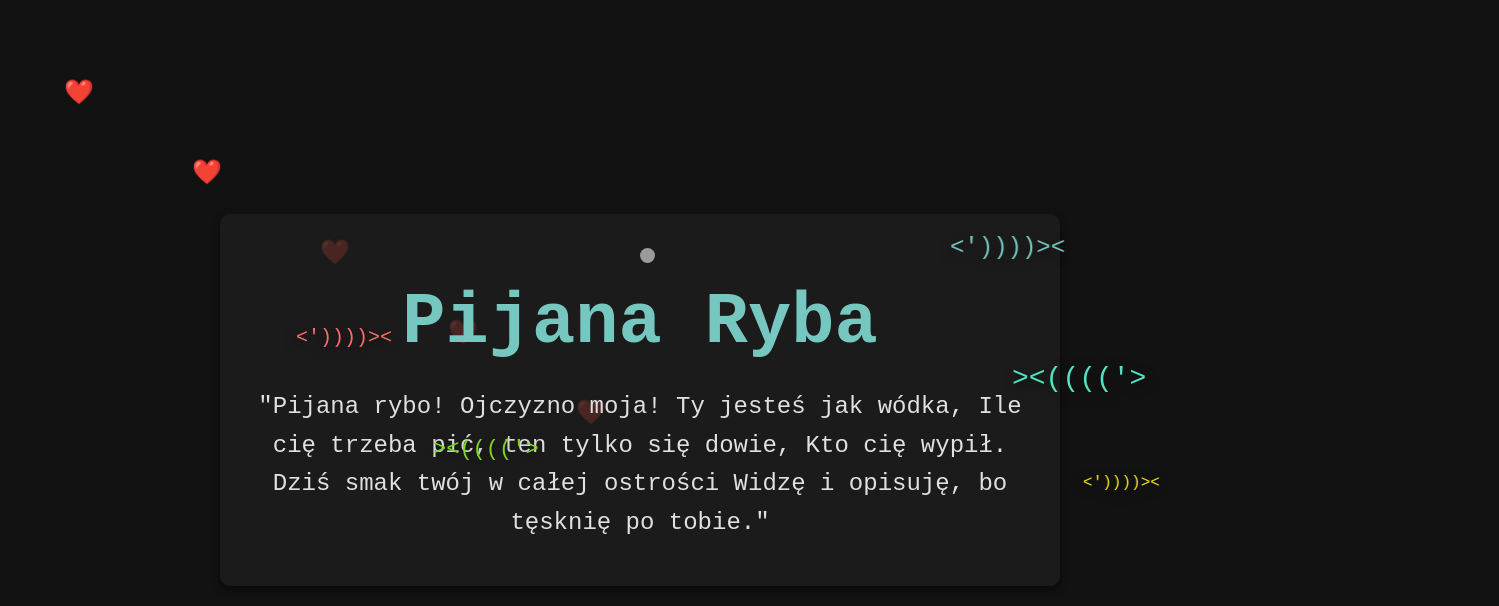
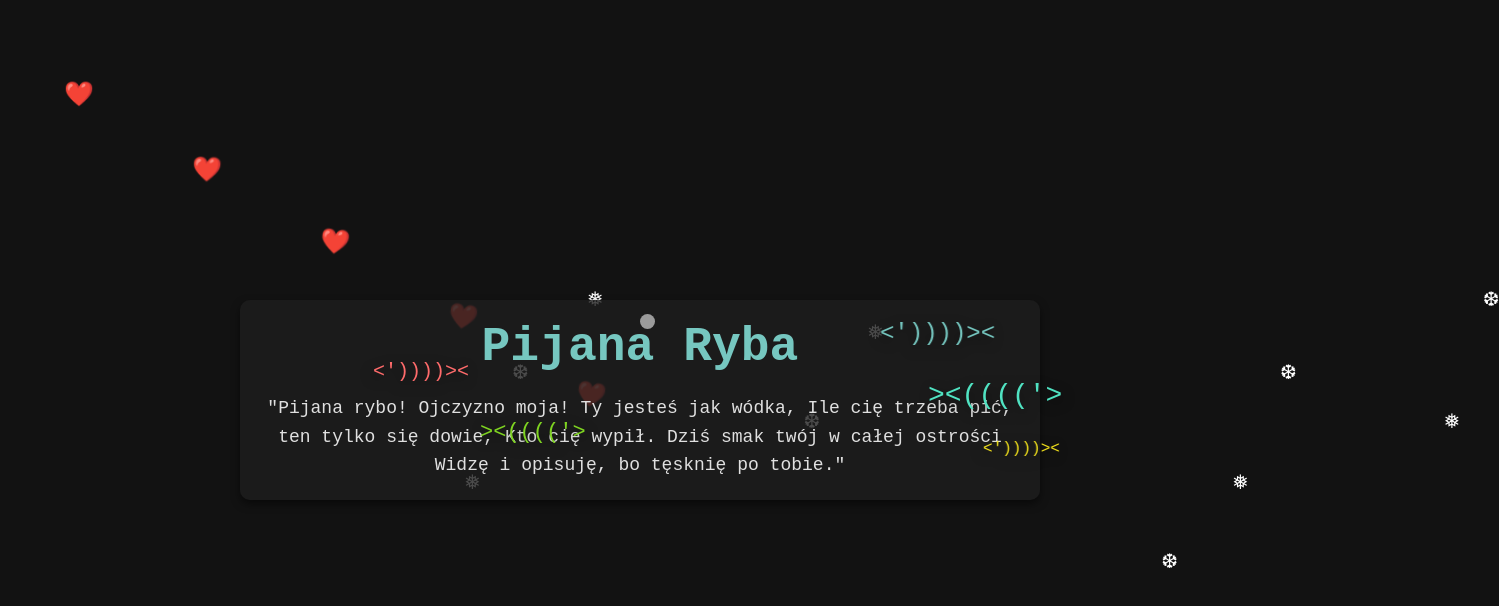
Before and after one commit to kiwipl/pijanaryba, a plain HTML site: page luty.html in a window 1280 px wide. Shown: the whole page, 1499 px wide, since content can reach past the window. Drawn offline with Linux system fonts and the light colour scheme.

Commit message:
Update luty.html

```diff
--- a/luty.html
+++ b/luty.html
@@ -5,28 +5,40 @@
     <meta name="viewport" content="width=device-width, initial-scale=1.0">
     <title>Pijana Ryba - Luty</title>
     <style>
+        /* Reset marginesów i paddingów */
+        * {
+            margin: 0;
+            padding: 0;
+            box-sizing: border-box;
+        }
+
+        /* Stylowanie body */
         body {
             background-color: #121212;
             font-family: 'Courier New', Courier, monospace;
             display: flex;
             justify-content: center;
             align-items: center;
-            height: 100vh;
-            margin: 0;
-            text-align: center;
+            min-height: 100vh;
             color: #e0e0e0;
             overflow: hidden;
             position: relative;
         }
+
+        /* Kontener główny */
         .container {
             max-width: 800px;
+            width: 90%;
             padding: 20px;
             background-color: rgba(30, 30, 30, 0.8);
             box-shadow: 0 4px 8px rgba(0, 0, 0, 0.5);
             border-radius: 10px;
             position: relative;
             z-index: 2;
+            text-align: center;
         }
+
+        /* Ryby */
         .fish {
             font-size: 24px;
             color: #76c7c0;
@@ -34,7 +46,9 @@
             white-space: nowrap;
             animation: swim 8s linear infinite;
             filter: drop-shadow(2px 4px 6px rgba(0, 0, 0, 0.5));
+            z-index: 1;
         }
+
         .fish:nth-child(2) {
             font-size: 20px;
             color: #ff6b6b;
@@ -42,6 +56,7 @@
             animation-delay: -3s;
             top: 30%;
         }
+
         .fish:nth-child(3) {
             font-size: 16px;
             color: #f8e71c;
@@ -49,6 +64,7 @@
             animation-delay: -6s;
             top: 70%;
         }
+
         .fish:nth-child(4) {
             font-size: 28px;
             color: #50e3c2;
@@ -56,6 +72,7 @@
             animation-delay: -9s;
             top: 40%;
         }
+
         .fish:nth-child(5) {
             font-size: 22px;
             color: #7ed321;
@@ -63,23 +80,26 @@
             animation-delay: -2s;
             top: 60%;
         }
+
         @keyframes swim {
             0% {
-                left: -200px;
+                left: -10%;
                 transform: scaleX(1);
             }
             50% {
-                left: calc(100% + 200px);
+                left: 110%;
                 transform: scaleX(1);
             }
             50.01% {
                 transform: scaleX(-1);
             }
             100% {
-                left: -200px;
+                left: -10%;
                 transform: scaleX(-1);
             }
         }
+
+        /* Bąbelki */
         .bubble {
             position: absolute;
             bottom: -50px;
@@ -87,7 +107,9 @@
             border-radius: 50%;
             animation: rise 5s infinite;
             opacity: 0.8;
+            z-index: 1;
         }
+
         .bubble:nth-child(6) {
             width: 10px;
             height: 10px;
@@ -95,6 +117,7 @@
             animation-duration: 7s;
             animation-delay: -2s;
         }
+
         .bubble:nth-child(7) {
             width: 15px;
             height: 15px;
@@ -102,6 +125,7 @@
             animation-duration: 5s;
             animation-delay: -3s;
         }
+
         .bubble:nth-child(8) {
             width: 8px;
             height: 8px;
@@ -109,6 +133,7 @@
             animation-duration: 6s;
             animation-delay: -1s;
         }
+
         @keyframes rise {
             0% {
                 bottom: -50px;
@@ -122,16 +147,22 @@
                 opacity: 0;
             }
         }
+
+        /* Nagłówek */
         h1 {
-            font-size: 72px;
+            font-size: 48px;
             color: #76c7c0;
             margin-bottom: 20px;
         }
+
+        /* Paragraf */
         p {
-            font-size: 24px;
+            font-size: 18px;
             color: #e0e0e0;
             line-height: 1.6;
         }
+
+        /* Płatki śniegu */
         .snowflake {
             position: absolute;
             top: -10%;
@@ -139,27 +170,65 @@
             font-size: 20px;
             animation: fall linear infinite;
             z-index: 1;
+            user-select: none;
         }
+
         @keyframes fall {
             0% {
-                transform: translateY(0);
+                transform: translateY(0) translateX(0);
             }
             100% {
-                transform: translateY(110vh);
+                transform: translateY(110vh) translateX(50vw);
             }
         }
+
+        /* Serca */
         .heart {
             position: absolute;
             color: #ff6b6b;
             font-size: 24px;
-            animation: float 6s infinite;
+            animation: float 6s ease-in-out infinite;
+            z-index: 1;
+            user-select: none;
         }
+
         @keyframes float {
             0%, 100% {
-                transform: translateY(0);
+                transform: translateY(0) rotate(0deg);
             }
             50% {
-                transform: translateY(-20px);
+                transform: translateY(-20px) rotate(10deg);
+            }
+        }
+
+        /* Responsywność */
+        @media (max-width: 768px) {
+            h1 {
+                font-size: 36px;
+            }
+
+            p {
+                font-size: 16px;
+            }
+
+            .fish {
+                font-size: 18px;
+            }
+
+            .fish:nth-child(2) {
+                font-size: 16px;
+            }
+
+            .fish:nth-child(3) {
+                font-size: 14px;
+            }
+
+            .fish:nth-child(4) {
+                font-size: 20px;
+            }
+
+            .fish:nth-child(5) {
+                font-size: 18px;
             }
         }
     </style>
@@ -177,22 +246,24 @@
         <h1>Pijana Ryba</h1>
         <p>"Pijana rybo! Ojczyzno moja! Ty jesteś jak wódka, Ile cię trzeba pić, ten tylko się dowie, Kto cię wypił. Dziś smak twój w całej ostrości Widzę i opisuję, bo tęsknię po tobie."</p>
     </div>
-    <!-- Snowflakes -->
-    <div class="snowflake">❅</div>
-    <div class="snowflake">❆</div>
-    <div class="snowflake">❅</div>
-    <div class="snowflake">❆</div>
-    <div class="snowflake">❅</div>
-    <div class="snowflake">❆</div>
-    <div class="snowflake">❅</div>
-    <div class="snowflake">❆</div>
-    <div class="snowflake">❅</div>
-    <div class="snowflake">❆</div>
-    <!-- Hearts -->
-    <div class="heart" style="top: 10%; left: 5%;">❤️</div>
-    <div class="heart" style="top: 20%; left: 15%;">❤️</div>
-    <div class="heart" style="top: 30%; left: 25%;">❤️</div>
-    <div class="heart" style="top: 40%; left: 35%;">❤️</div>
-    <div class="heart" style="top: 50%; left: 45%;">❤️</div>
+
+    <!-- Płatki śniegu -->
+    <div class="snowflake" style="left: 5%; animation-duration: 8s;">❅</div>
+    <div class="snowflake" style="left: 15%; animation-duration: 10s;">❆</div>
+    <div class="snowflake" style="left: 25%; animation-duration: 12s;">❅</div>
+    <div class="snowflake" style="left: 35%; animation-duration: 9s;">❆</div>
+    <div class="snowflake" style="left: 45%; animation-duration: 11s;">❅</div>
+    <div class="snowflake" style="left: 55%; animation-duration: 7s;">❆</div>
+    <div class="snowflake" style="left: 65%; animation-duration: 8s;">❅</div>
+    <div class="snowflake" style="left: 75%; animation-duration: 10s;">❆</div>
+    <div class="snowflake" style="left: 85%; animation-duration: 9s;">❅</div>
+    <div class="snowflake" style="left: 95%; animation-duration: 12s;">❆</div>
+
+    <!-- Serca -->
+    <div class="heart" style="top: 10%; left: 5%; animation-duration: 5s;">❤️</div>
+    <div class="heart" style="top: 20%; left: 15%; animation-duration: 6s;">❤️</div>
+    <div class="heart" style="top: 30%; left: 25%; animation-duration: 7s;">❤️</div>
+    <div class="heart" style="top: 40%; left: 35%; animation-duration: 8s;">❤️</div>
+    <div class="heart" style="top: 50%; left: 45%; animation-duration: 9s;">❤️</div>
 </body>
 </html>
```
